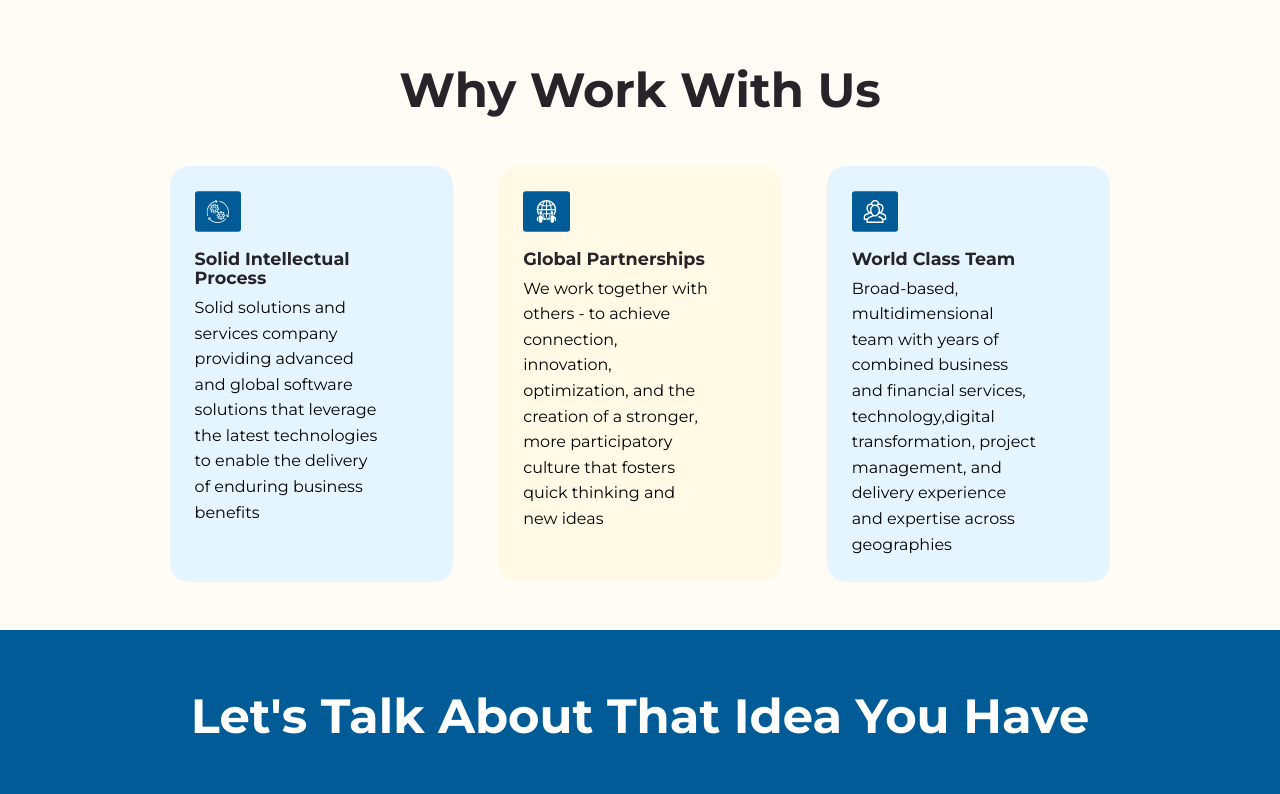
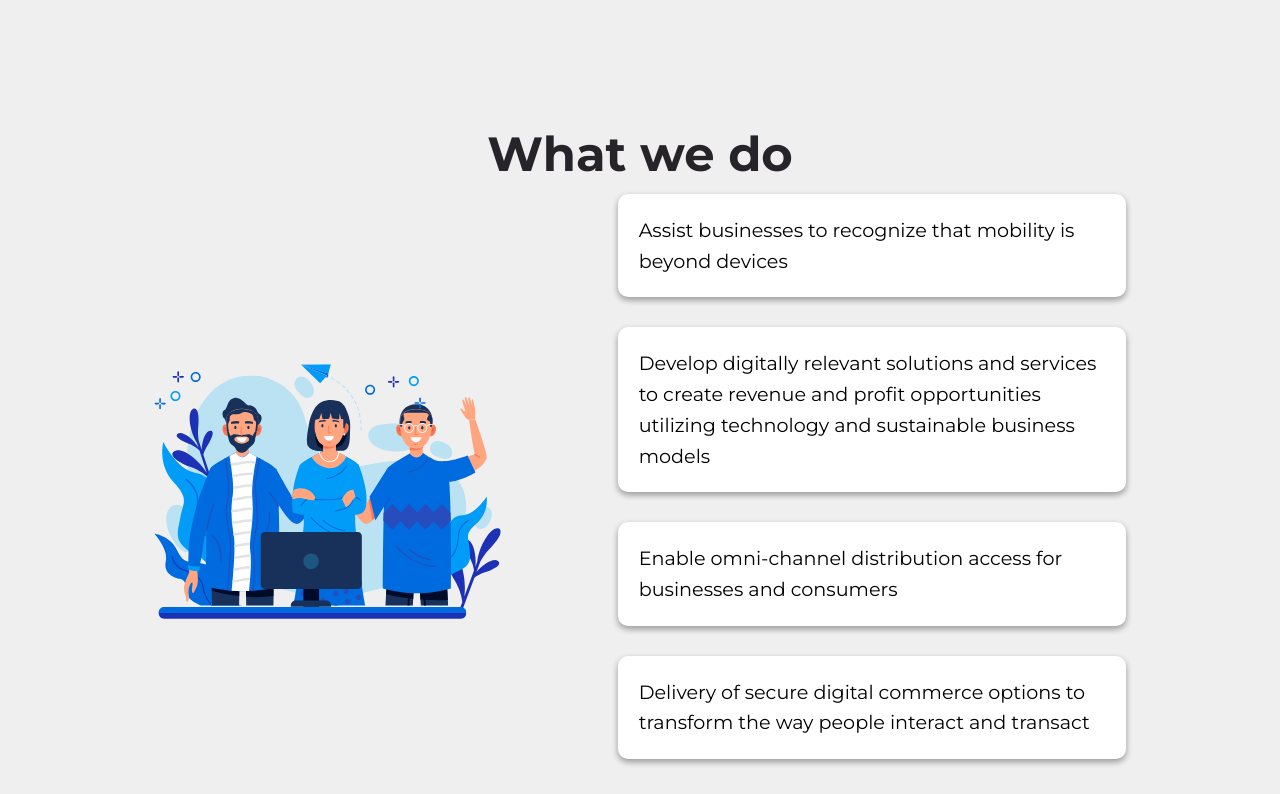
Before and after one commit to sankkakeii/iboss-website, a React (Create React App) app: page /about in a window 1280 px wide. Shown: the part 2140-2934 px from the top of the page. Built offline with nearby package versions, Linux system fonts and the light colour scheme.

Commit message:
create wedo page and partial styling

```diff
--- a/src/components/Pages/About.jsx
+++ b/src/components/Pages/About.jsx
@@ -3,12 +3,14 @@ import AboutHeader from "./../../sections/aboutheader/AboutHeader";
 import Ourvision from "./../../sections/ourvision/Ourvision";
 import Wework from './../../sections/wework/Wework';
 import Contact from "../../sections/contact/Contact";
+import Wedo from "../../sections/wedo/Wedo";
 
 const About = () => {
   return (
     <main>
       <AboutHeader />
       <Ourvision />
+      <Wedo />
       <Wework />
       <Contact />
     </main>
--- /dev/null
+++ b/src/sections/wedo/Wedo.jsx
@@ -0,0 +1,47 @@
+import React from "react";
+import "./wedo.css";
+import Card from "../../components/Card/Card";
+import Image from "../../assets/wedo/wedo.svg";
+
+const Wedo = () => {
+  return (
+    <section>
+      <h2>What we do</h2>
+      <div className="container wedo_container">
+        <div className="wedo_left">
+          <img src={Image} alt="" />
+        </div>
+        <div className="wedo_right">
+          <Card className="wedo_card">
+          <span className="wedo_span"></span>
+            <p>
+              Assist businesses to recognize that mobility is beyond devices
+            </p>
+          </Card>
+          <Card className="wedo_card">
+            <p>
+              {" "}
+              Develop digitally relevant solutions and services to create
+              revenue and profit opportunities utilizing technology and
+              sustainable business models
+            </p>
+          </Card>
+          <Card className="wedo_card">
+            <p>
+              Enable omni-channel distribution access for businesses and
+              consumers
+            </p>
+          </Card>
+          <Card className="wedo_card">
+            <p>
+              Delivery of secure digital commerce options to transform the way
+              people interact and transact
+            </p>
+          </Card>
+        </div>
+      </div>
+    </section>
+  );
+};
+
+export default Wedo;
--- /dev/null
+++ b/src/sections/wedo/wedo.css
@@ -0,0 +1,30 @@
+#wedo{
+    background: #F8F8F8;
+}
+
+.wedo_container{
+    grid-template-columns: 35% 53%;/* Setting up a grid with two columns */
+    gap: 12%;
+    display: flex;
+    position: relative;
+    justify-content: center;
+    align-items: center;
+    justify-self: center;
+}
+
+.wedo_left{
+    width: 100%;
+}
+
+.wedo_card{
+    border-radius: 10px;
+    background: #FFFFFF;
+    padding: 20px;
+    font-size: medium;
+    box-shadow: rgba(0, 0, 0, 0.16) 0px 3px 6px, rgba(0, 0, 0, 0.23) 0px 3px 6px;
+    margin-bottom: 30px;
+}
+
+.wedo_span{
+
+}
```
Also changed, not shown: src/assets/wedo/wedo.svg (added).
